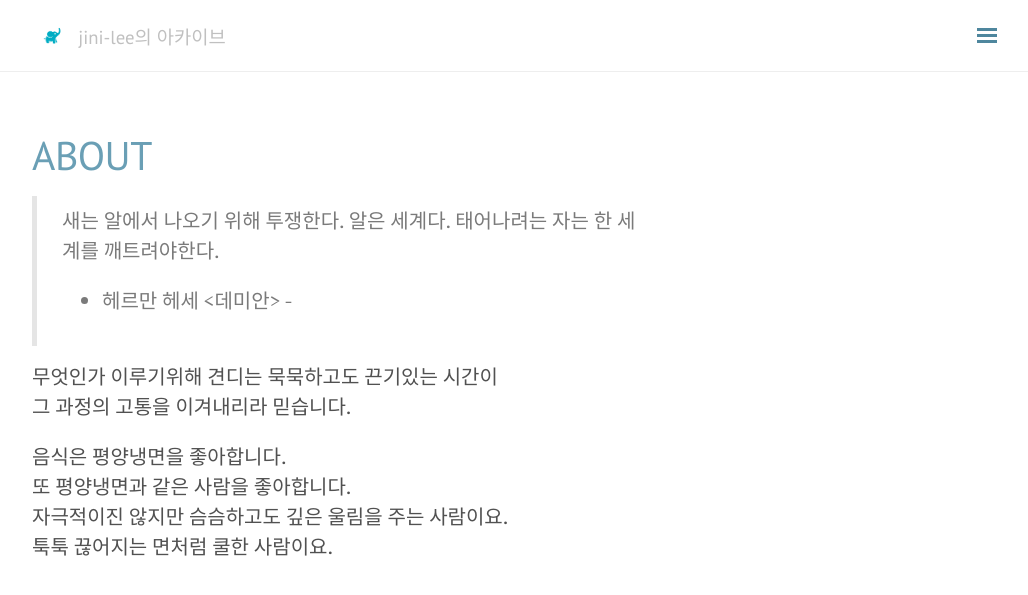
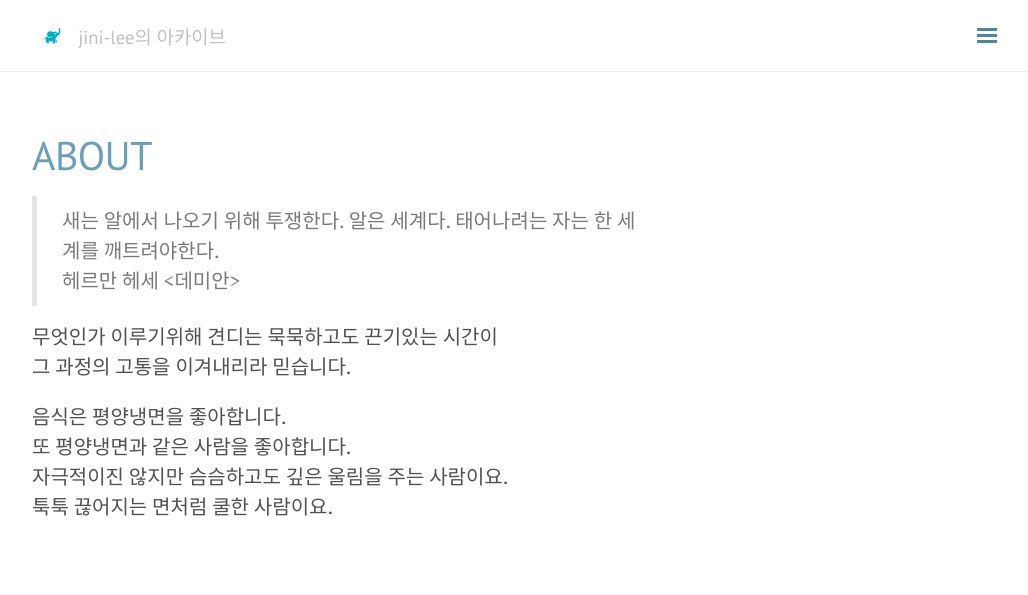
Before and after one commit to jini-lee/jini-lee.github.com, a Jekyll site: the page built from about.md, in a window 1280 px wide. Shown: the top 595 px of the page, without its empty margins (248-1276 px from the left). Built offline with Jekyll 4.4.1, drawn with Linux system fonts in a browser that asks for light colours; nearby versions of some CDN libraries; comment, search, counter and statistics services are not loaded.

```diff
--- a/about.md
+++ b/about.md
@@ -7,7 +7,7 @@ title: About
 > 새는 알에서 나오기 위해 투쟁한다.
 > 알은 세계다.
 > 태어나려는 자는 한 세계를 깨트려야한다.
->   - 헤르만 헤세 <데미안> -
+>   헤르만 헤세 <데미안>
 
 
 무엇인가 이루기위해 견디는 묵묵하고도 끈기있는 시간이
```
